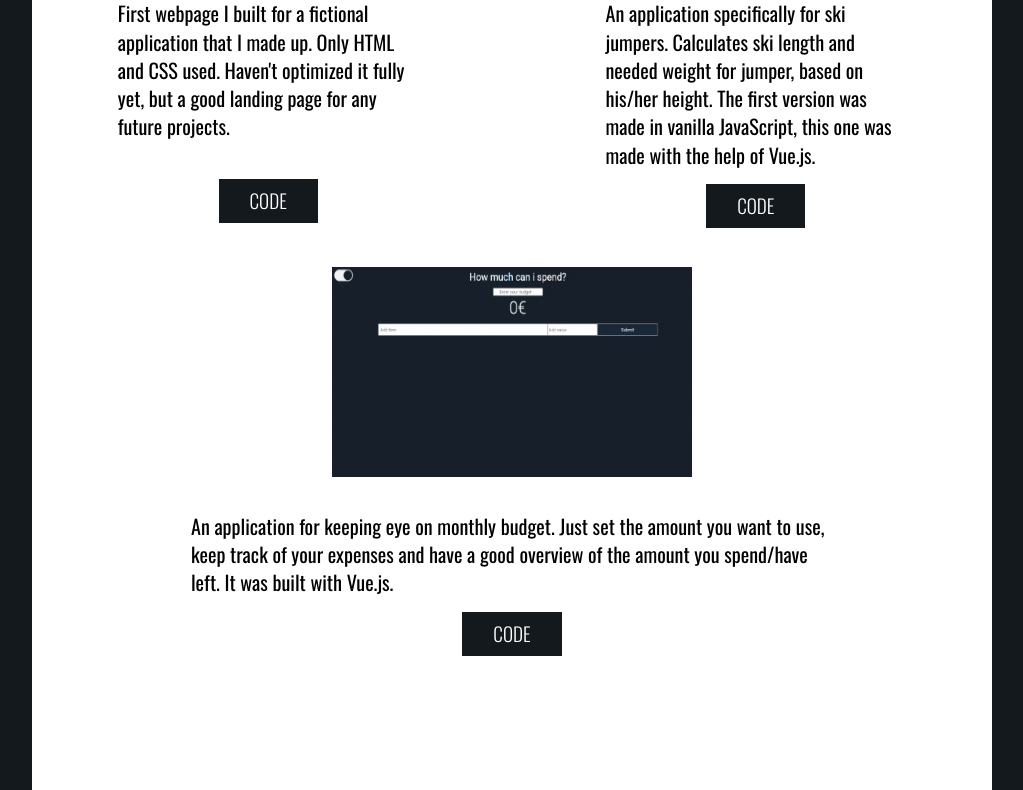
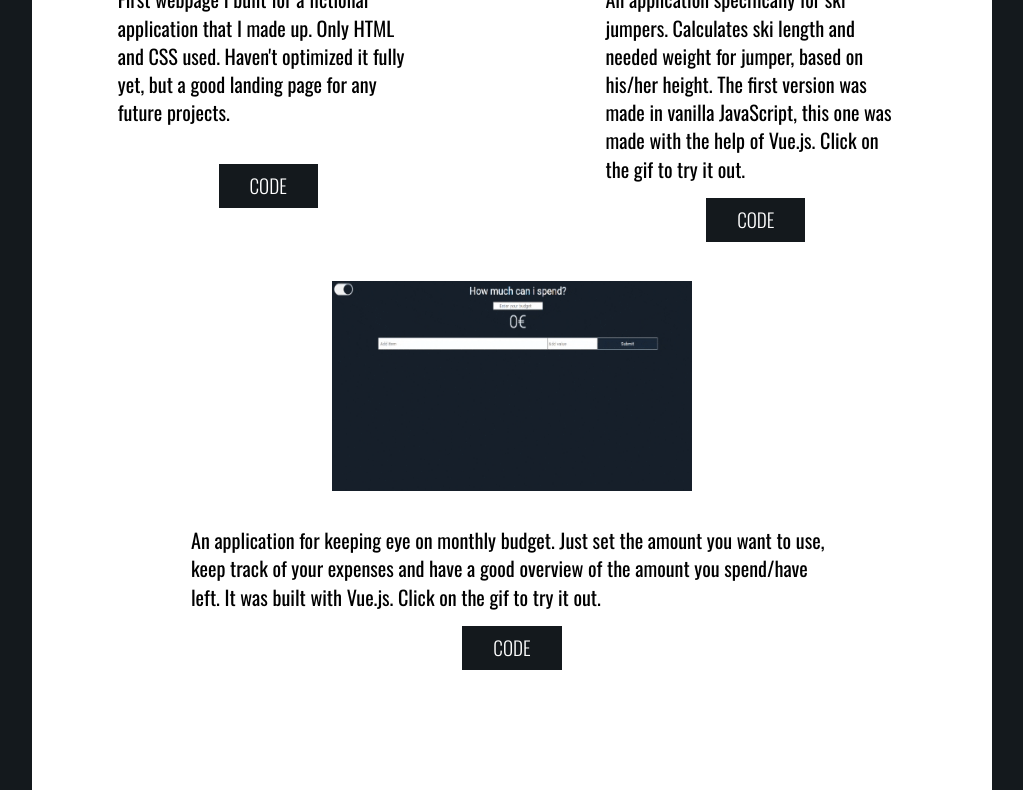
Before and after one commit to martti-n/website, a plain HTML site: page index.html in a window 1280 px wide. Shown: the part 2639-3429 px from the top of the page, without its empty margins (128-1151 px from the left). Drawn offline with nearby package versions, Linux system fonts and the light colour scheme.

Commit message:
Update index.html

```diff
--- a/index.html
+++ b/index.html
@@ -81,7 +81,7 @@
                     <a href="https://martti-n.github.io/skiCalc/"><img class="skicalc" src="./img/Animated GIF-downsized_large.gif" alt="skiCalc"></a>
 
                     <p>An application specifically for ski jumpers.
-                    Calculates ski length and needed weight for jumper, based on his/her height. The first version was made in vanilla JavaScript, this one was made with the help of Vue.js.</p>
+                    Calculates ski length and needed weight for jumper, based on his/her height. The first version was made in vanilla JavaScript, this one was made with the help of Vue.js. Click on the gif to try it out.</p>
                     <div class="btns2">
                         <a class="btn" href="https://github.com/martti-n/skiCalc">CODE</a>
                     </div>
@@ -91,7 +91,7 @@
                 <div class="col">
                     <a href="https://martti-budget-app.herokuapp.com/"><img class="skicalc" src="./img/Animated GIF-downsized_large2.gif" alt="budget"></a>
 
-                    <p>An application for keeping eye on monthly budget. Just set the amount you want to use, keep track of your expenses and have a good overview of the amount you spend/have left. It was built with Vue.js.</p>
+                    <p>An application for keeping eye on monthly budget. Just set the amount you want to use, keep track of your expenses and have a good overview of the amount you spend/have left. It was built with Vue.js. Click on the gif to try it out.</p>
                     <div class="btns2">
                         <a class="btn" href="https://github.com/martti-n/budget-app">CODE</a>
                     </div>
```
